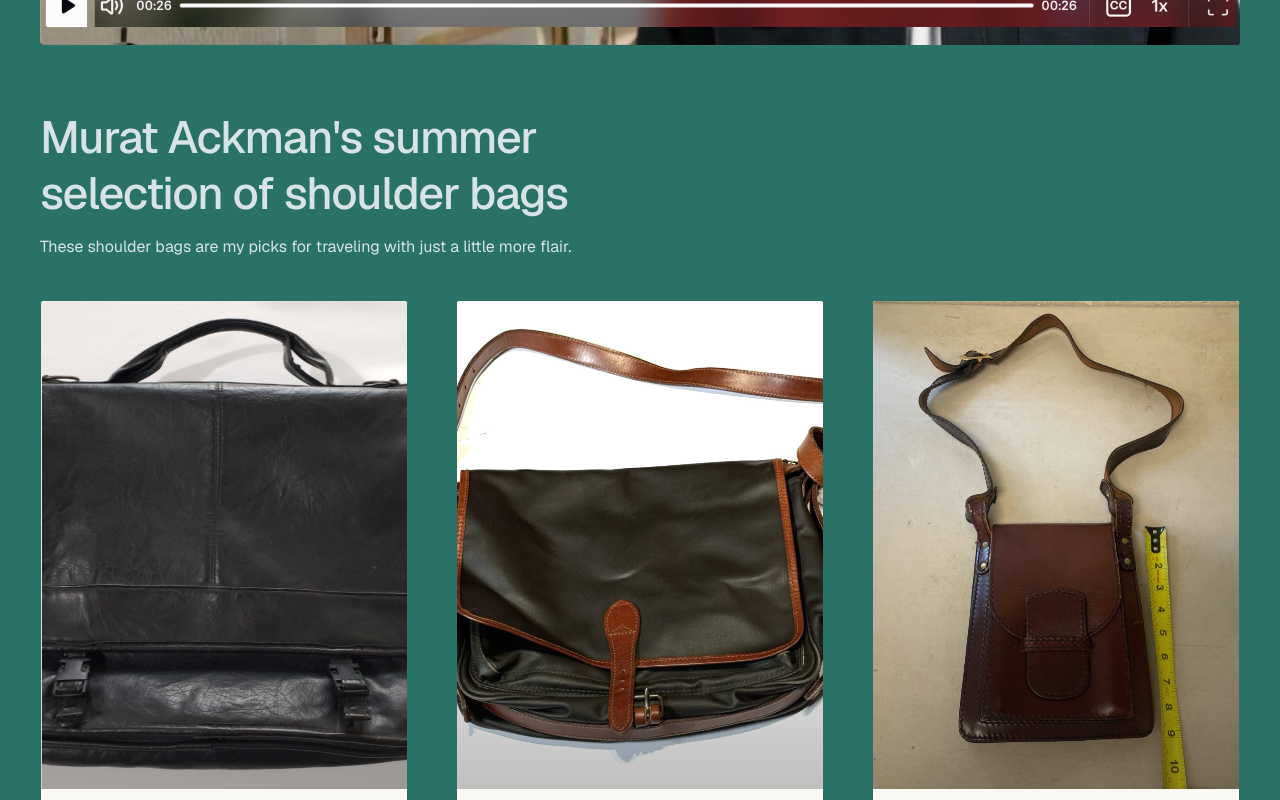
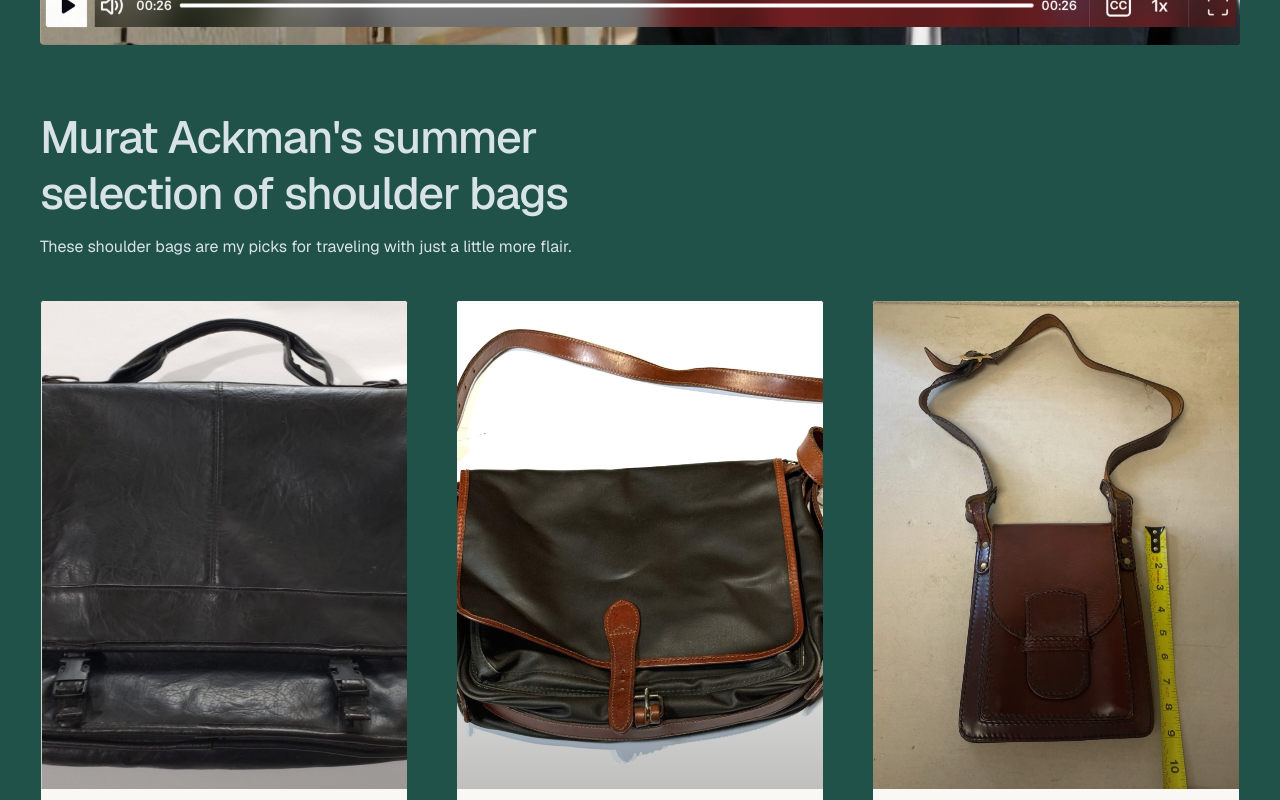
Before and after one commit to pacema/vintage-curator, a Next.js app: page /murat-ackman in a window 1280 px wide. Shown: the part 783-1583 px from the top of the page. Built offline with nearby package versions, Linux system fonts and the light colour scheme.

Commit message:
update background color for Home and Murat Ackman pages; adjust ProductCard component styling for consistency

```diff
--- a/app/components/ProductCard.tsx
+++ b/app/components/ProductCard.tsx
@@ -41,11 +41,11 @@ export function ProductCard({
   } = content;
 
   const shellClass =
-    "group block h-full outline-none focus-visible:ring-2 focus-visible:ring-[#D8E3E8]/60 focus-visible:ring-offset-2 focus-visible:ring-offset-[#2a7267]";
+    "group block h-full outline-none focus-visible:ring-2 focus-visible:ring-[#D8E3E8]/60 focus-visible:ring-offset-2 focus-visible:ring-offset-[#21524a]";
 
   const frameClass =
     frame === "teal"
-      ? "border border-[#2a7267]"
+      ? "border border-[#21524a]"
       : "border border-stone-200/90";
 
   const article = (
--- a/app/murat-ackman/page.tsx
+++ b/app/murat-ackman/page.tsx
@@ -11,7 +11,7 @@ export const metadata: Metadata = {
 
 export default function MuratAckmanPage() {
   return (
-    <div className="min-h-full flex flex-col bg-[#2a7267] text-[#D8E3E8]">
+    <div className="min-h-full flex flex-col bg-[#21524a] text-[#D8E3E8]">
       <SiteHeader active="murat" />
 
       <main className="flex w-full flex-1 flex-col">
--- a/app/page.tsx
+++ b/app/page.tsx
@@ -90,7 +90,7 @@ export default async function Home() {
   const { listings, error } = await getListings();
 
   return (
-    <div className="min-h-full flex flex-col bg-[#2a7267] text-[#D8E3E8]">
+    <div className="min-h-full flex flex-col bg-[#21524a] text-[#D8E3E8]">
       <SiteHeader active="shea" />
 
       <main className="flex w-full flex-1 flex-col">
```
